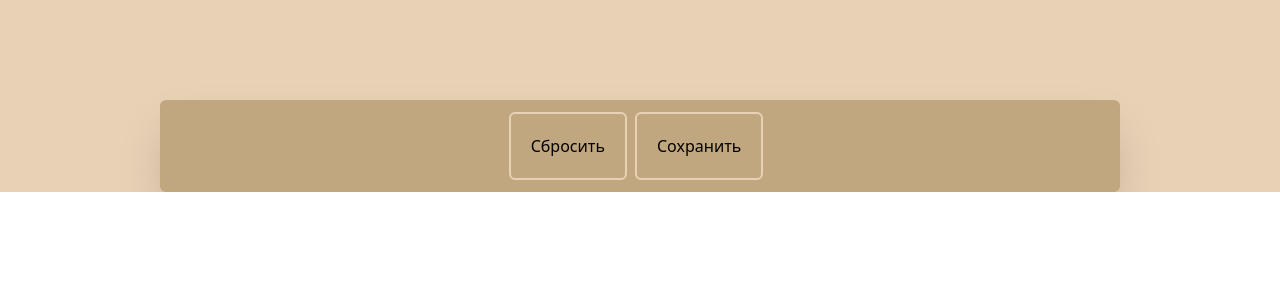
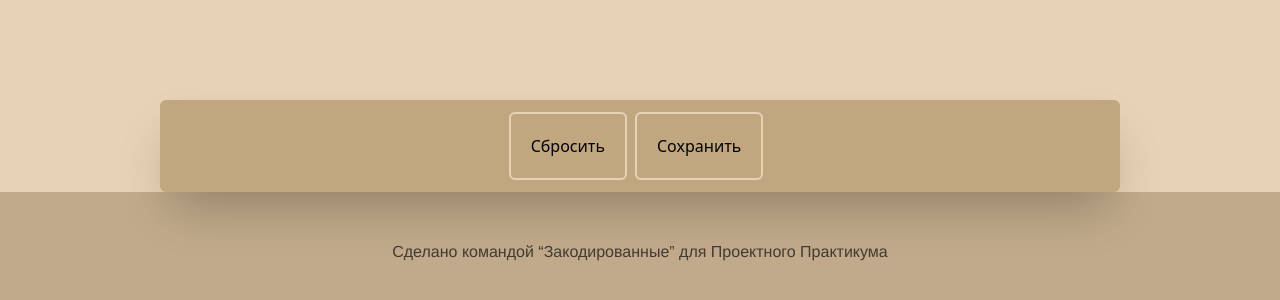
Before and after one commit to Zakodirovannie/vstrechya-constructor, a React (Create React App) app: page / in a window 1280 px wide. Shown: the part 1026-1326 px from the top of the page. Before the commit the page ends 1218 px from the top, so only its background shows below. Built offline with nearby package versions, Linux system fonts and the light colour scheme; no server answers; sample sign-in values are in the browser's storage; what @react-page/plugins-background, @react-page/plugins-image, @react-page/plugins-slate would draw is missing.

Commit message:
fixed exhibition export, added Footer.jsx,

```diff
--- a/package.json
+++ b/package.json
@@ -28,6 +28,7 @@
     "react-redux": "^8.0.5",
     "react-router-dom": "^6.24.1",
     "react-scripts": "5.0.1",
+    "sass": "^1.77.6",
     "serve": "^14.2.3",
     "tailwind": "^4.0.0",
     "typescript": "^4.9.5",
--- /dev/null
+++ b/src/components/Footer/Footer.jsx
@@ -0,0 +1,17 @@
+import React from 'react';
+
+import styles from './Footer.module.scss';
+
+const Footer = () => {
+  return (
+    <section className={styles.section6}>
+        <p className={styles.highlight_box}>
+            <span className={styles.highlight}>
+                <span className={styles.highlight_span0}>Cделано командой “Закодированные” для Проектного Практикума </span>
+            </span>
+        </p>
+    </section>
+  );
+}
+
+export default Footer;
--- /dev/null
+++ b/src/components/Footer/Footer.module.scss
@@ -0,0 +1,44 @@
+@use "../utils" as *;
+@use "../global" as *;
+
+/* Общие стили */
+.section6 {
+  display: flex;
+  flex-direction: column;
+  justify-content: center; /* Выравниваем по вертикали */
+  align-items: center; /* Выравниваем по горизонтали */
+  min-height: 120px;
+  background-color: rgb(193, 170, 139);
+  padding: 20px;
+  box-sizing: border-box;
+}
+
+.highlight {
+  font: 400 16px/1.25 "Montserrat", Helvetica, Arial, serif;
+  color: rgba(0, 0, 0, 0.658);
+  text-align: center; /* Выравниваем текст по центру */
+}
+
+.highlight_box {
+  margin: 40px auto 60px;
+  text-align: center; /* Выравниваем содержимое блока по центру */
+}
+
+.highlight_span0 {
+  display: block; /* Преобразуем span в блочный элемент */
+}
+
+/* Стили для адаптивности */
+@media (min-width: 768px) {
+  .section6 {
+    flex-direction: row;
+    justify-content: space-between;
+    align-items: center;
+  }
+
+  .highlight_box {
+    margin: 0;
+    flex: 1;
+    text-align: left; /* Сбрасываем выравнивание на больших экранах, если нужно */
+  }
+}
--- a/src/components/SubmitButton/SubmitButton.jsx
+++ b/src/components/SubmitButton/SubmitButton.jsx
@@ -16,8 +16,7 @@ const SubmitButton = ({name}) => {
             formData.append('name', name);
             formData.append('status', 0);
             const serializedPageState = JSON.stringify(pageState);
-            formData.append('json_data', serializedPageState);
-            console.log(formData.get('json_data'));
+            formData.append('html_content', serializedPageState);
             //Отправляем данные на сервер
             const response = await createExhibition(formData);
             console.log('Page exported successfully:', response.data);
--- /dev/null
+++ b/src/components/global.scss
@@ -0,0 +1,6 @@
+// color
+
+// background color
+
+// font Stack
+$fallback-font-stack: Helvetica, Arial, serif; ;
--- /dev/null
+++ b/src/components/utils.scss
@@ -0,0 +1,102 @@
+$mq-breakpoints: (tn: 384, xxs: 480, xs: 576, sm: 768, md: 992,
+        lg: 1200, xl: 1400, xxl: 1920, xxxl: 3000, max: 100000);
+
+@function breakpoint-max($name, $breakpoints: $mq-breakpoints) {
+  $max: map-get($breakpoints, $name);
+  @return if($max and $max > 0, $max - 1, null);
+}
+
+@function breakpoint-min($name, $breakpoints: $mq-breakpoints) {
+  $min: map-get($breakpoints, $name);
+  @return if($min != 0, $min, null);
+}
+
+@mixin tn {
+  $max: breakpoint-max(tn, $mq-breakpoints);
+  @media(max-width: #{$max}px) {
+    @content;
+  }
+}
+
+@mixin xxs {
+  $max: breakpoint-max(xxs, $mq-breakpoints);
+  @media(max-width: #{$max}px) {
+    @content;
+  }
+}
+
+@mixin xs {
+  $max: breakpoint-max(xs, $mq-breakpoints);
+  @media(max-width: #{$max}px) {
+    @content;
+  }
+}
+
+@mixin sm {
+  $max: breakpoint-max(sm, $mq-breakpoints);
+  @media(max-width: #{$max}px) {
+    @content;
+  }
+}
+
+@mixin md {
+  $max: breakpoint-max(md, $mq-breakpoints);
+  @media(max-width: #{$max}px) {
+    @content;
+  }
+}
+
+@mixin lg {
+  $max: breakpoint-max(lg, $mq-breakpoints);
+  @media(max-width: #{$max}px) {
+    @content;
+  }
+}
+
+@mixin xl {
+  $max: breakpoint-max(xl, $mq-breakpoints);
+  @media(max-width: #{$max}px) {
+    @content;
+  }
+}
+
+@mixin xxl {
+  $max: breakpoint-max(xxl, $mq-breakpoints);
+  @media(max-width: #{$max}px) {
+    @content;
+  }
+}
+
+@mixin xxxl {
+  $max: breakpoint-max(xxxl, $mq-breakpoints);
+  @media(max-width: #{$max}px) {
+    @content;
+  }
+}
+
+@mixin max {
+  $max: breakpoint-max(max, $mq-breakpoints);
+  @media(max-width: #{$max}px) {
+    @content;
+  }
+}
+
+@mixin mq-down($name, $breakpoints: $mq-breakpoints) {
+  $max: breakpoint-max($name, $breakpoints);
+  @if $max {
+    @media (max-width: #{$max}px) {
+      @content;
+    }
+  } @else {
+    @content;
+  }
+}
+
+@mixin mq-between($lower, $upper, $breakpoints: $mq-breakpoints) {
+  $min: breakpoint-min($lower, $breakpoints);
+  $max: breakpoint-max($upper, $breakpoints);
+
+  @media (min-width: #{$min}px) and (max-width: #{$max}px) {
+    @content;
+  }
+}
--- a/src/pages/Main/App.tsx
+++ b/src/pages/Main/App.tsx
@@ -9,6 +9,7 @@ import SubmitButton from "../../components/SubmitButton/SubmitButton";
 import TRANSLATIONS from '../../ru';
 import {useDispatch} from "react-redux";
 import {setPage} from "../../redux/EditorSlice/EditorSlice";
+import Footer from "../../components/Footer/Footer";
 
 const App: React.FC = () => {
   const [editorValue, setEditorValue] = useState<Value | null>(null);
@@ -41,7 +42,7 @@ const App: React.FC = () => {
                   value={name}
                   required={true}
               />
-              <div className="w-3/4 mx-auto min-h-screen">
+              <div className="w-3/4 mx-auto min-h-screen hover:shadow-2xl">
                   <Editor
                       cellPlugins={cellPlugins}
                       value={editorValue}
@@ -58,6 +59,7 @@ const App: React.FC = () => {
                   <SubmitButton name={name}/>
               </div>
           </main>
+          <Footer />
       </div>
 
   );
```
Also changed, not shown: 1 other file (tests, documents, lock files or other folders).
